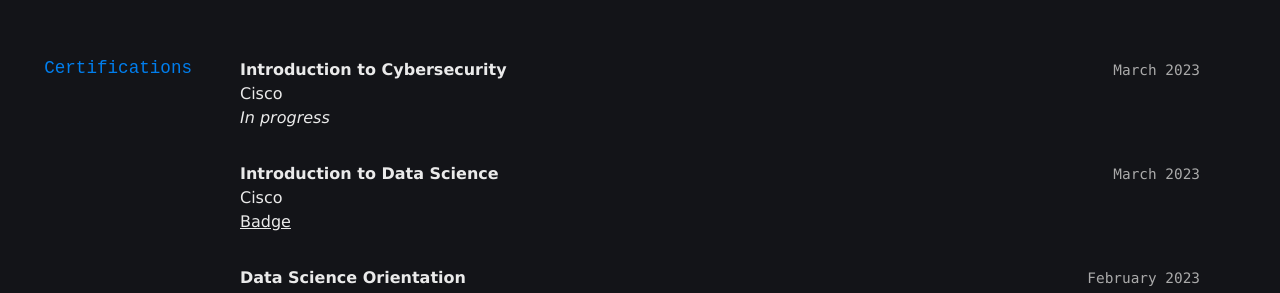
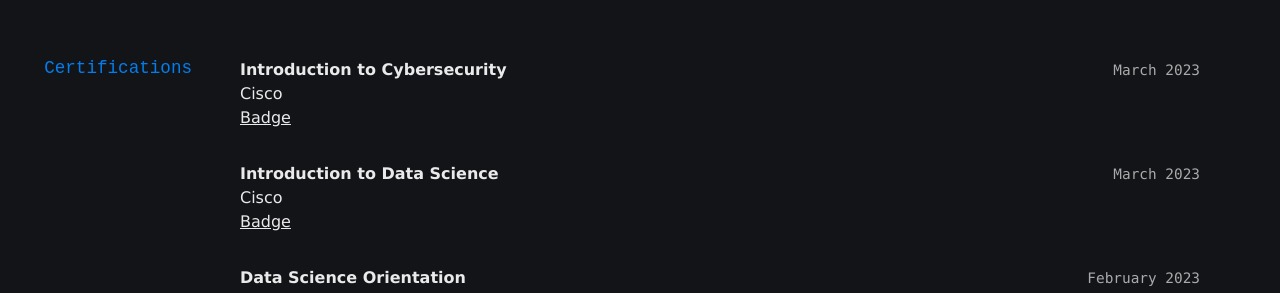
Before and after one commit to JaredWogan/CV, a Jekyll site: the page built from index.md, in a window 1280 px wide and 900 px high, scrolled down 695 px. Shown: the part 152-445 px from the top of the window. Built offline with Jekyll 4.4.1, drawn with Linux system fonts in a browser that asks for light colours.

Commit message:
Update badges

```diff
--- a/index.md
+++ b/index.md
@@ -45,7 +45,7 @@ I am a Master's student at the University of Western Ontario, studying physics w
 `March 2023`
 __Introduction to Cybersecurity__ \
 Cisco \
-*In progress*
+[Badge](https://www.credly.com/badges/3c134140-97b7-4f6c-9494-dada04034d4d/public_url)
 
 `March 2023`
 __Introduction to Data Science__ \
```
Also changed, not shown: 1 other file.
